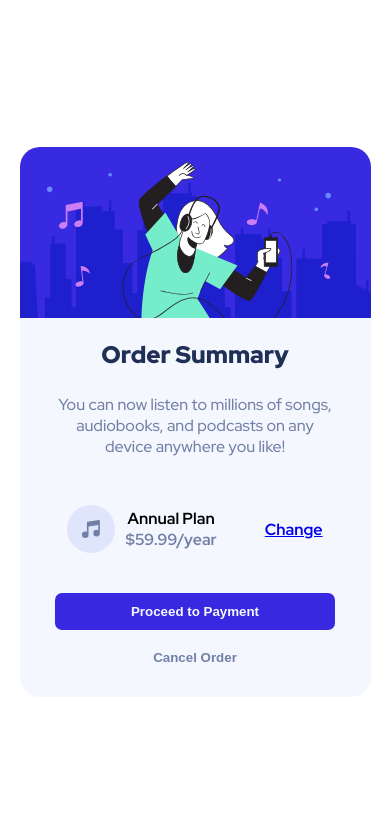
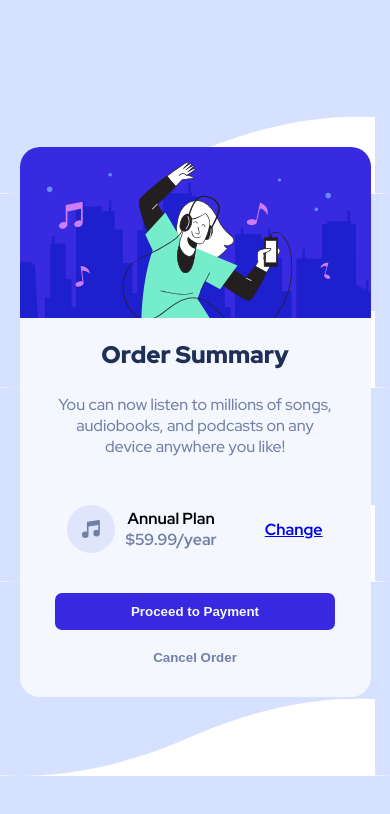
Before and after one commit to JuanPabloRP/order-summary-component, a website: page index.html in a window 390 px wide. Drawn offline with Linux system fonts and the light colour scheme.

Commit message:
Svg doesnt work, i dont know why

```diff
--- a/style/_variables.scss
+++ b/style/_variables.scss
@@ -20,7 +20,7 @@ $font-weight-m: 500;
 $font-weight-b: 700;
 $font-weight-xb: 900;
 
-$background-body-mobile: '../images/pattern-background-mobile.svg';
+$background-body-mobile: url('../images/pattern-background-mobile.svg');
 $background-body-desktop: url('../images/pattern-background-desktop.svg');
 
 $border-radius: 20px;
```
Also changed, not shown: images/pattern-background-desktop.svg, style.css.
